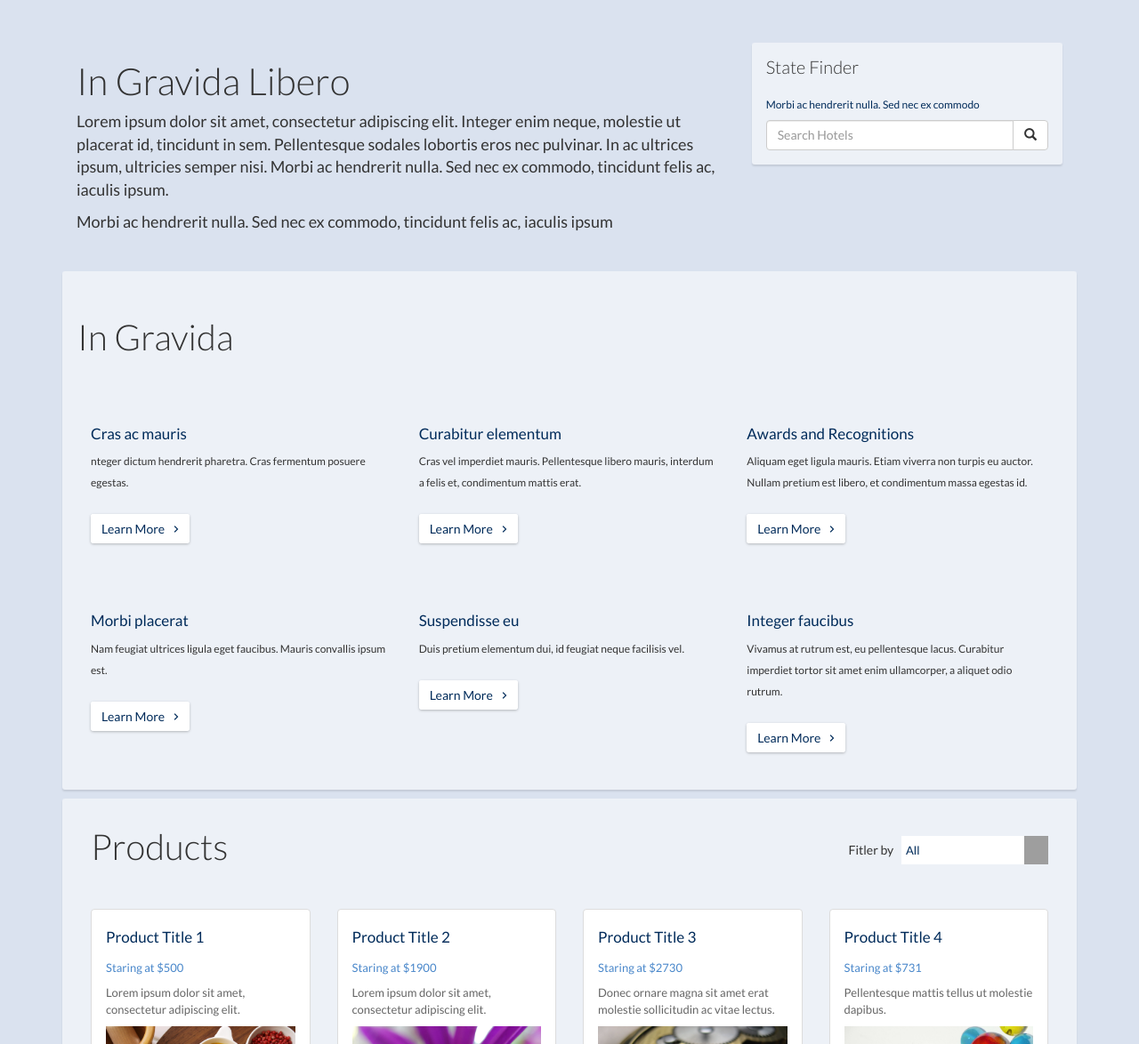
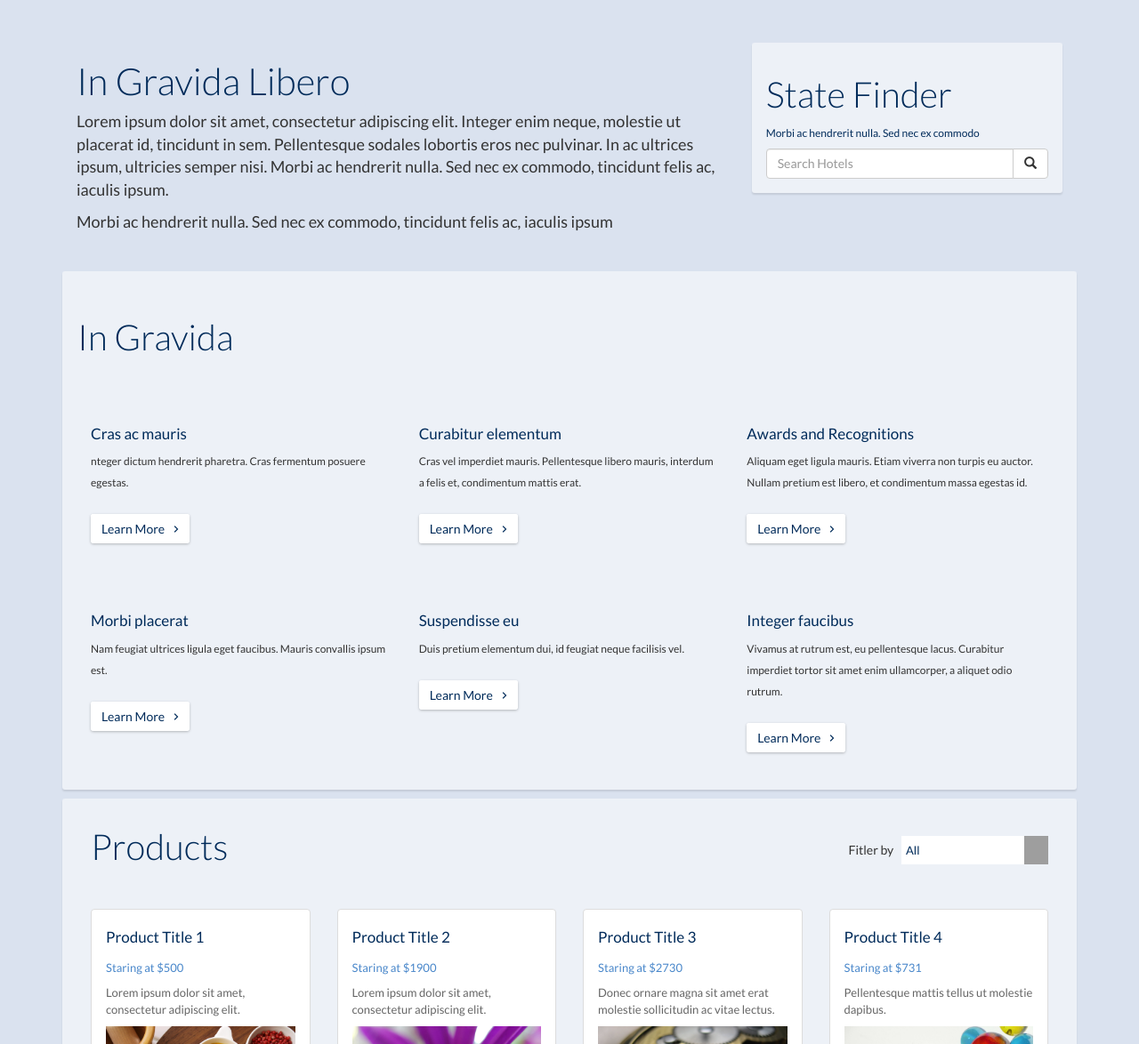
Before and after one commit to CoLagon/Tagrem-Front-End-Test, a website: page src/index.html in a window 1280 px wide. Shown: the part 333-1507 px from the top of the page at 89% size. Drawn offline with nearby package versions, Linux system fonts and the light colour scheme; files that its build step writes are made by us from their sources; grey boxes are pictures that could not be loaded.

Commit message:
fixing font color

```diff
--- a/src/css/index.css
+++ b/src/css/index.css
@@ -167,7 +167,7 @@ button:hover, a:hover{
 .blue {
 	color: #002b5a;
 }
-#cardTitle {
+h2 #cardTitle {
 	font-size: 20px;
 	margin: 0 0 20px 0;
 }
--- a/src/index.html
+++ b/src/index.html
@@ -21,14 +21,14 @@
     <div class="container">
         <div class="row">
             <div class="col-md-8 col-sm-7 col-xs-12">
-                <h1>In Gravida Libero</h1>
+                <h1 style="color:#002b5a;">In Gravida Libero</h1>
                 <p class="pHeader">Lorem ipsum dolor sit amet, consectetur adipiscing elit. Integer enim neque, molestie ut placerat id, tincidunt in sem. Pellentesque sodales lobortis eros nec pulvinar. In ac ultrices ipsum, ultricies semper nisi. Morbi ac hendrerit nulla. Sed nec ex commodo, tincidunt felis ac, iaculis ipsum.</p>
                 <p class="pHeader">Morbi ac hendrerit nulla. Sed nec ex commodo, tincidunt felis ac, iaculis ipsum</p>
             </div>
             <div class="col-md-4 col-sm-5 col-xs-12">
                 <div class="card4">
                     <div class="wrapper">
-                        <h2 id="cardTitle">State Finder</h2>
+                        <h2 id="cardTitle" style="color:#002b5a;">State Finder</h2>
                         <p id="cardSubtitle">Morbi ac hendrerit nulla. Sed nec ex commodo</p>
                         <!-- <input type="text" id="default" list="states" placeholder="Search Hotels"> -->
                         <div class="input-group">
@@ -97,7 +97,7 @@
         </div>
         <div class="card4">
             <div class="row">
-                <h2>In Gravida</h2>
+                <h2 style="color:#002b5a;">In Gravida</h2>
             </div>
             <div class="row">
                 <div class="col-md-4">
@@ -139,7 +139,7 @@
             <div class="wrapper">
                 <div class="row" id="filter">
                 <div class="pull-left">
-                <h2>Products</h2>
+                <h2 style="color:#002b5a;">Products</h2>
                 </div>
                 <div class="pull-right">
                 Fitler by <p class="vr"></p>
```
